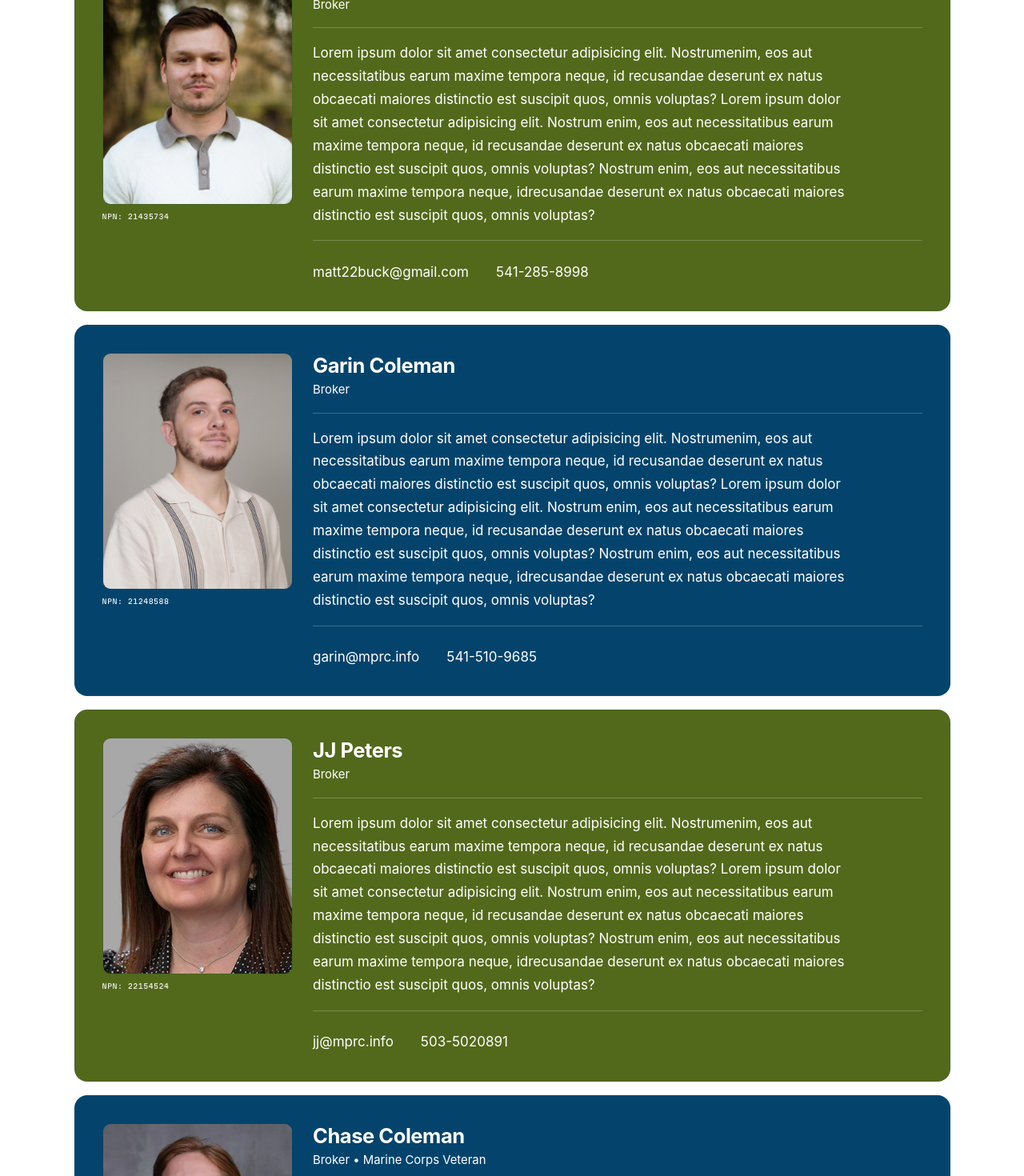
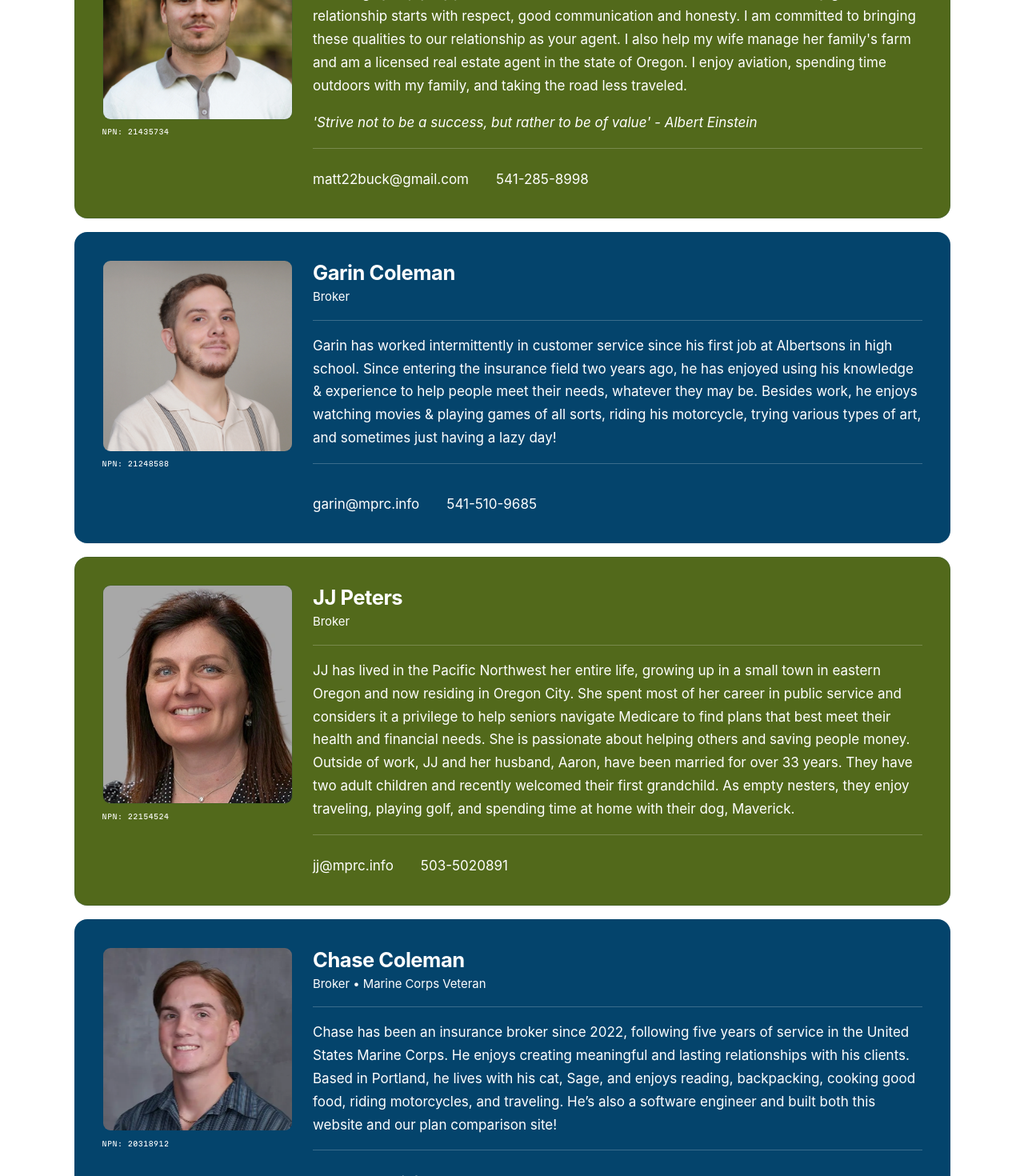
Before and after one commit to chase-coleman/JMCole-Site, a React (Vite) app: page /about in a window 1280 px wide. Shown: the part 1240-2710 px from the top of the page at 80% size. Built offline with nearby package versions, Linux system fonts and the light colour scheme; no server answers.

Commit message:
Added quote option to broker profile and updating broker bios

```diff
--- a/src/components/individual/BrokerProfile.jsx
+++ b/src/components/individual/BrokerProfile.jsx
@@ -22,7 +22,9 @@ const Broker = ({ broker }) => {
 
         <hr className="broker-divider" />
 
-        <p className="body measure">{broker.bio}</p>
+        <p className="body">{broker.bio}</p>
+
+        {broker.quote && <p className="body italic">{broker.quote}</p>}
 
         <hr className="broker-divider" />
 
--- a/src/data/constants.js
+++ b/src/data/constants.js
@@ -53,7 +53,7 @@ export const brokers = [
     phone: "541-554-8382",
     email: "john@mprc.info",
     position: "Principal Broker • Founder",
-    bio: "Lorem ipsum dolor sit amet consectetur adipisicing elit. Nostrumenim, eos aut necessitatibus earum maxime tempora neque, id recusandae deserunt ex natus obcaecati maiores distinctio est suscipit quos, omnis voluptas? Lorem ipsum dolor sit amet consectetur adipisicing elit. Nostrum enim, eos aut necessitatibus earum maxime tempora neque, id recusandae deserunt ex natus obcaecati maiores distinctio est suscipit quos, omnis voluptas? Nostrum enim, eos aut necessitatibus earum maxime tempora neque, idrecusandae deserunt ex natus obcaecati maiores distinctio est suscipit quos, omnis voluptas?",
+    bio: "After spending 26 years as a Pastor, John changed career paths over a decade ago to continue to help people – but this time in the Medicare and Life insurance world.  He loves what he does in the insurance space so much that he began to build a team of people – all of whom are either his sons or his friends.  Outside of work he enjoys traveling, reading, working out to stay healthy, and spending time with his lady.",
     background: "var(--accent)",
     npn: "18136647",
     img: "/john-main.webp"
@@ -63,7 +63,8 @@ export const brokers = [
     phone: "541-285-8998",
     email: "matt22buck@gmail.com",
     position: "Broker",
-    bio: "Lorem ipsum dolor sit amet consectetur adipisicing elit. Nostrumenim, eos aut necessitatibus earum maxime tempora neque, id recusandae deserunt ex natus obcaecati maiores distinctio est suscipit quos, omnis voluptas? Lorem ipsum dolor sit amet consectetur adipisicing elit. Nostrum enim, eos aut necessitatibus earum maxime tempora neque, id recusandae deserunt ex natus obcaecati maiores distinctio est suscipit quos, omnis voluptas? Nostrum enim, eos aut necessitatibus earum maxime tempora neque, idrecusandae deserunt ex natus obcaecati maiores distinctio est suscipit quos, omnis voluptas?",
+    bio: "I thoroughly enjoy my job as an insurance broker! I believe the foundation of any good relationship starts with respect, good communication and honesty. I am committed to bringing these qualities to our relationship as your agent. I also help my wife manage her family's farm and am a licensed real estate agent in the state of Oregon. I enjoy aviation, spending time outdoors with my family, and taking the road less traveled.",
+    quote: "'Strive not to be a success, but rather to be of value' - Albert Einstein",
     background: "var(--green)",
     npn: "21435734",
     img: "/matt-main.webp"
@@ -73,7 +74,7 @@ export const brokers = [
     phone: "541-510-9685",
     email: "garin@mprc.info",
     position: "Broker",
-    bio: "Lorem ipsum dolor sit amet consectetur adipisicing elit. Nostrumenim, eos aut necessitatibus earum maxime tempora neque, id recusandae deserunt ex natus obcaecati maiores distinctio est suscipit quos, omnis voluptas? Lorem ipsum dolor sit amet consectetur adipisicing elit. Nostrum enim, eos aut necessitatibus earum maxime tempora neque, id recusandae deserunt ex natus obcaecati maiores distinctio est suscipit quos, omnis voluptas? Nostrum enim, eos aut necessitatibus earum maxime tempora neque, idrecusandae deserunt ex natus obcaecati maiores distinctio est suscipit quos, omnis voluptas?",
+    bio: "Garin has worked intermittently in customer service since his first job at Albertsons in high school. Since entering the insurance field two years ago, he has enjoyed using his knowledge & experience to help people meet their needs, whatever they may be. Besides work, he enjoys watching movies & playing games of all sorts, riding his motorcycle, trying various types of art, and sometimes just having a lazy day!",
     background: "var(--accent)",
     npn: "21248588",
     img: "/garin-main.webp"
@@ -83,7 +84,7 @@ export const brokers = [
     phone: "503-5020891",
     email: "jj@mprc.info",
     position: "Broker",
-    bio: "Lorem ipsum dolor sit amet consectetur adipisicing elit. Nostrumenim, eos aut necessitatibus earum maxime tempora neque, id recusandae deserunt ex natus obcaecati maiores distinctio est suscipit quos, omnis voluptas? Lorem ipsum dolor sit amet consectetur adipisicing elit. Nostrum enim, eos aut necessitatibus earum maxime tempora neque, id recusandae deserunt ex natus obcaecati maiores distinctio est suscipit quos, omnis voluptas? Nostrum enim, eos aut necessitatibus earum maxime tempora neque, idrecusandae deserunt ex natus obcaecati maiores distinctio est suscipit quos, omnis voluptas?",
+    bio: "JJ has lived in the Pacific Northwest her entire life, growing up in a small town in eastern Oregon and now residing in Oregon City. She spent most of her career in public service and considers it a privilege to help seniors navigate Medicare to find plans that best meet their health and financial needs. She is passionate about helping others and saving people money. Outside of work, JJ and her husband, Aaron, have been married for over 33 years. They have two adult children and recently welcomed their first grandchild. As empty nesters, they enjoy traveling, playing golf, and spending time at home with their dog, Maverick.",
     background: "var(--green)",
     npn: "22154524",
     img: "/jj-main.webp"
@@ -93,7 +94,7 @@ export const brokers = [
     phone: "541-554-5916",
     email: "chase@mprc.info",
     position: "Broker • Marine Corps Veteran",
-    bio: "Chase has been an insurance broker since 2022, following five years of service in the United States Marine Corps. Based in Portland, he lives with his cat, Sage, and enjoys reading, backpacking, cooking good food, riding motorcycles, and traveling. He’s also a software engineer and built both this website and our plan comparison site!",
+    bio: "Chase has been an insurance broker since 2022, following five years of service in the United States Marine Corps. He enjoys creating meaningful and lasting relationships with his clients. Based in Portland, he lives with his cat, Sage, and enjoys reading, backpacking, cooking good food, riding motorcycles, and traveling. He’s also a software engineer and built both this website and our plan comparison site!",
     background: "var(--accent)",
     npn: "20318912",
     img: "/chase-main.webp"
```
